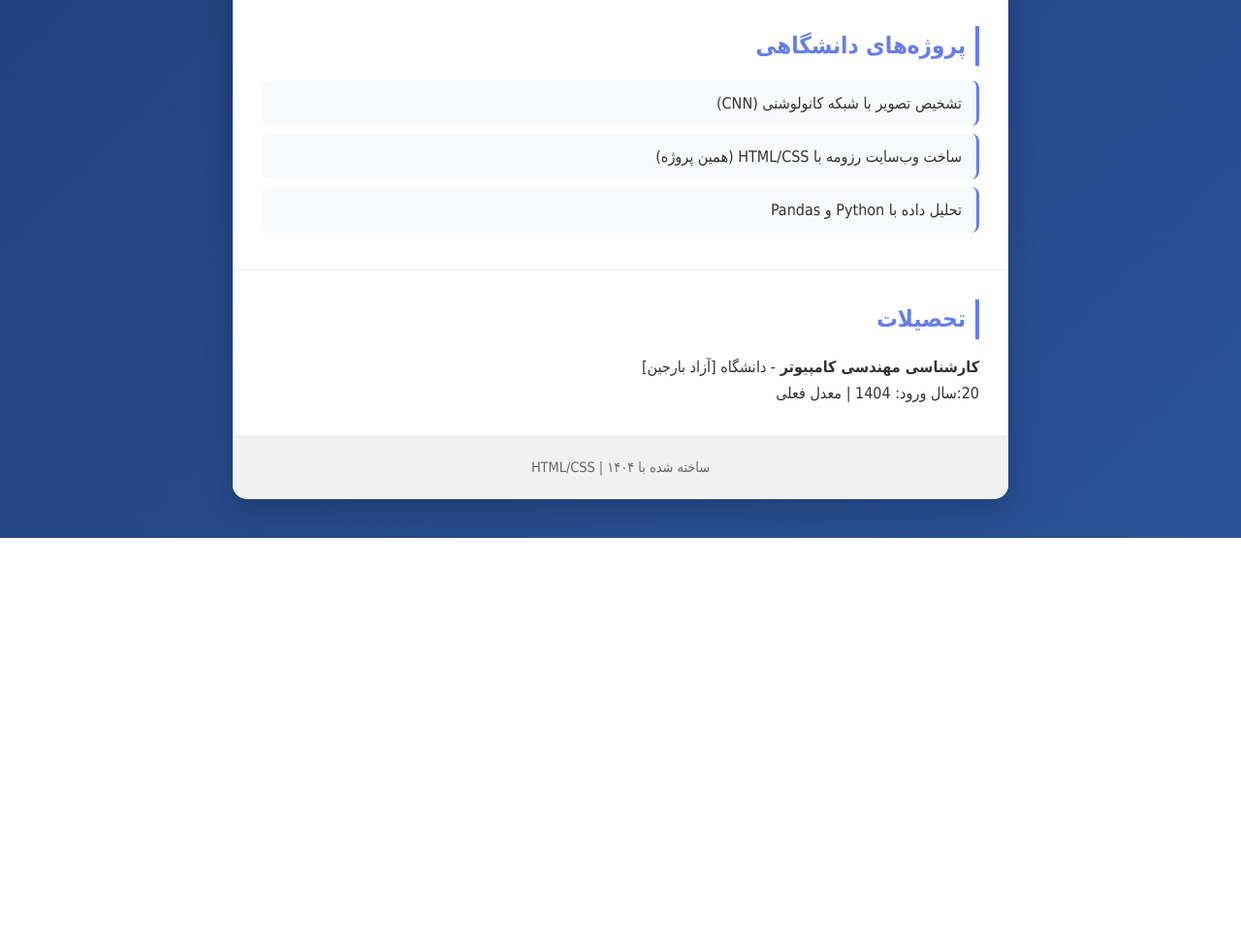
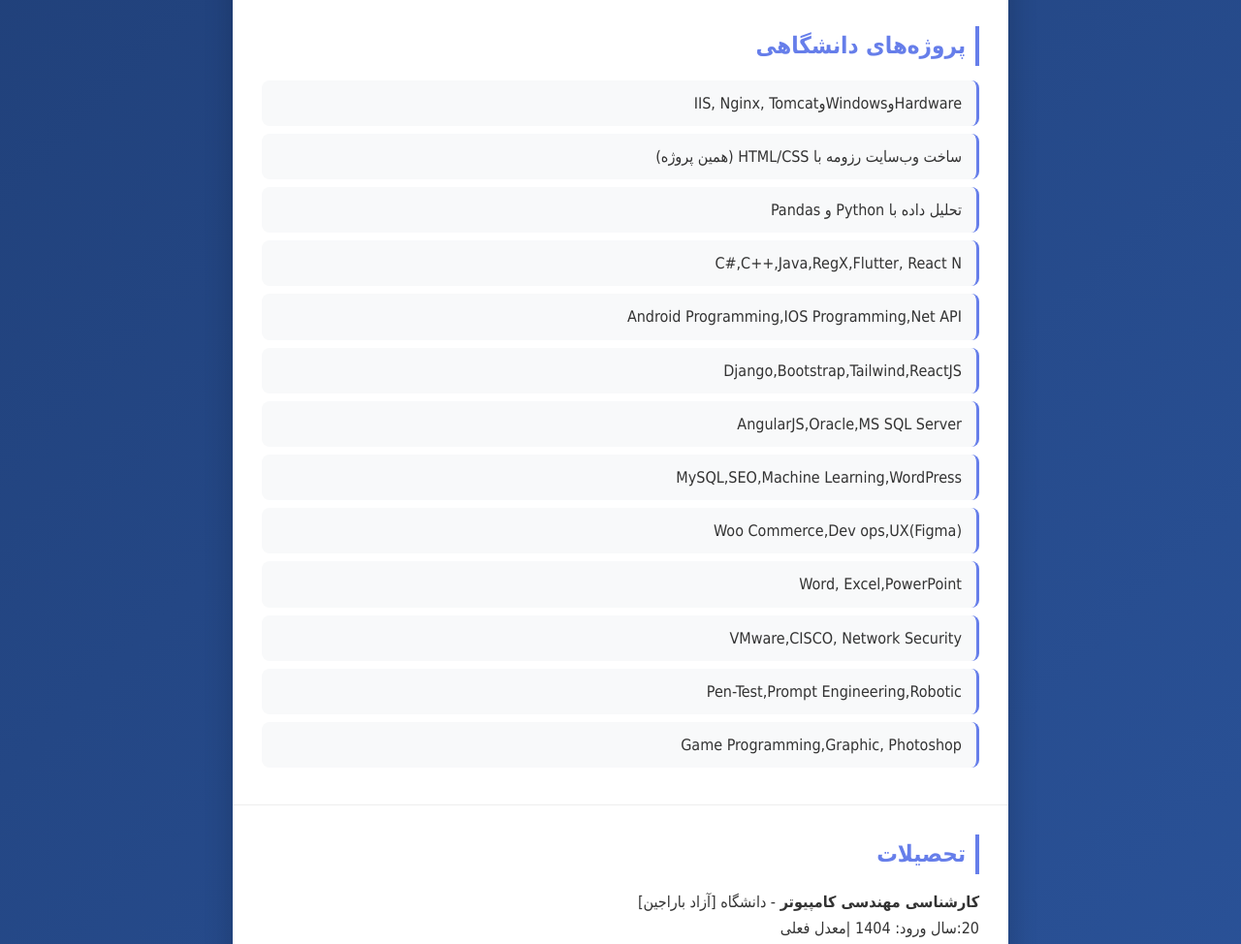
Before and after one commit to amirkhosrohossein123-glitch/school-project.university, a plain HTML site: page index.html in a window 1280 px wide. Shown: the part 773-1747 px from the top of the page at 97% size. Before the commit the page ends 1328 px from the top, so only its background shows below. Drawn offline with Linux system fonts and the light colour scheme.

Commit message:
Update index.html

```diff
--- a/index.html
+++ b/index.html
@@ -34,16 +34,26 @@
         <section class="section">
             <h2>پروژه‌های دانشگاهی</h2>
             <ul>
-                <li>تشخیص تصویر با شبکه کانولوشنی (CNN)</li>
+                <li>HardwareوWindowsوIIS, Nginx, Tomcat</li>
                 <li>ساخت وب‌سایت رزومه با HTML/CSS (همین پروژه)</li>
                 <li>تحلیل داده با Python و Pandas</li>
+                <li>C#,C++,Java,RegX,Flutter, React N</li>
+                <li>Android Programming,IOS Programming,Net API</li>
+                <li>Django,Bootstrap,Tailwind,ReactJS</li>
+                <li>AngularJS,Oracle,MS SQL Server</li>
+                <li>MySQL,SEO,Machine Learning,WordPress</li>
+                <li>Woo Commerce,Dev ops,UX(Figma)</li>
+                <li>Word, Excel,PowerPoint</li>
+                <li>VMware,CISCO, Network Security</li>
+                <li>Pen-Test,Prompt Engineering,Robotic</li>
+                <li>Game Programming,Graphic, Photoshop</li>
             </ul>
         </section>
 
         <section class="section">
             <h2>تحصیلات</h2>
-            <p><strong>کارشناسی مهندسی کامپیوتر</strong> - دانشگاه [آزاد بارجین]</p>
-            <p>20:سال ورود: 1404 | معدل فعلی</p>
+            <p><strong>کارشناسی مهندسی کامپیوتر</strong> - دانشگاه [آزاد باراجین]</p>
+            <p>20:سال ورود: 1404 |معدل فعلی</p>
         </section>
 
         <footer>
```
